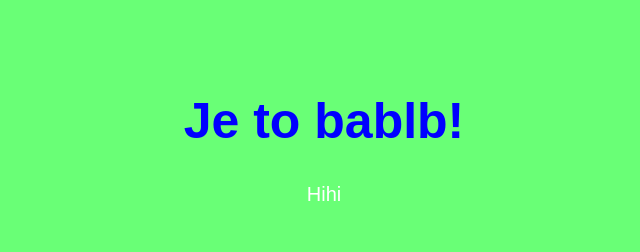
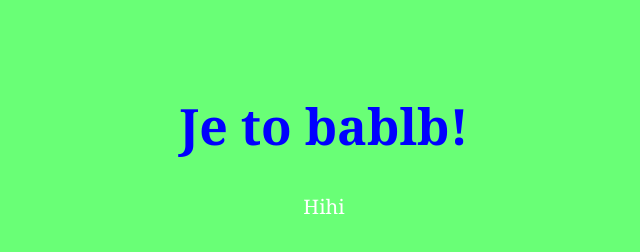
Before and after one commit to zuzanahessova/Pokus-o-webovku, a plain HTML site: page dalsi stranka.html in a window 1280 px wide. Shown: the whole page, without its empty margins (316-956 px from the left). Drawn offline with Linux system fonts and the light colour scheme.

Commit message:
Update style2.css

```diff
--- a/style2.css
+++ b/style2.css
@@ -1,7 +1,7 @@
 /* Nastavení celého pozadí stránky na růžovou */
 body {
     background-color: #69ff76; /* Světle růžová */
-    font-family: Arial, sans-serif;
+     font-family: Cambria, Cochin, Cambria, Cochin, 'Gill Sans', 'Gill Sans MT', Calibri, 'Trebuchet MS', sans-serif, Times, 'Times New Roman', serif, 'Times New Roman', Times, serif, Times, 'Times New Roman', serif, sans-serif;
     text-align: center;
     padding: 50px;
 }
```
